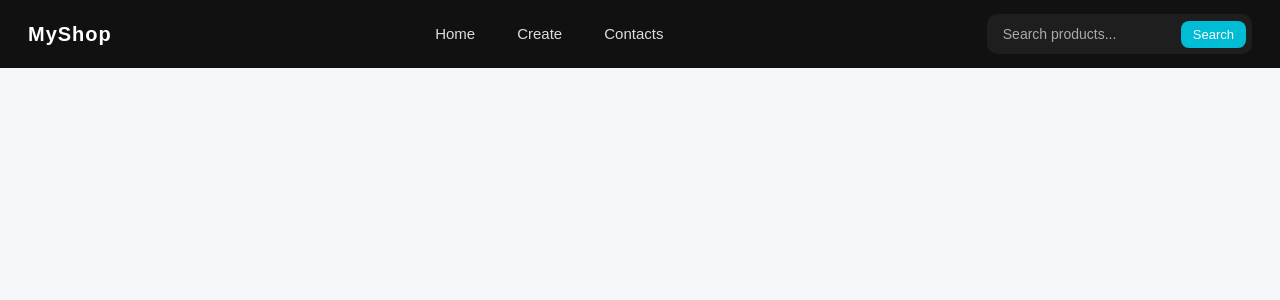
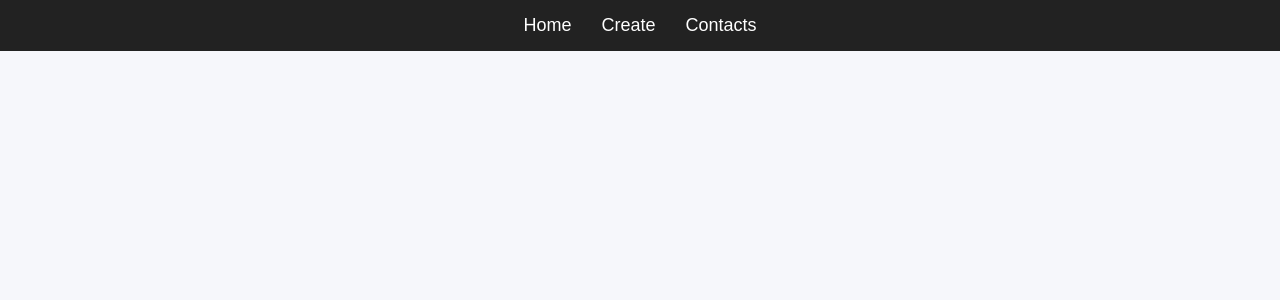
Before and after one commit to abotirbek/E-product, a Django app: page / in a window 1280 px wide. Shown: the top 300 px of the page. Run offline with Django 5.2, Linux system fonts and the light colour scheme; data that the repository does not hold is empty.

Commit message:
Update: search function is removed

```diff
--- a/product/urls.py
+++ b/product/urls.py
@@ -1,5 +1,5 @@
 from django.urls import path
-from .views import get_product, create_product, read_product, update_product, delete_product, search_product
+from .views import get_product, create_product, read_product, update_product, delete_product
 
 urlpatterns = [
     path('',get_product, name = 'get-product'),
@@ -7,5 +7,4 @@ urlpatterns = [
     path('read/<int:pk>/', read_product, name='read'),
     path('update/<int:pk>/', update_product, name='update'),
     path('delete/<int:pk>/', delete_product, name='delete'),
-    path('read/<str:title>/', search_product, name='search'),
 ]
--- a/product/views.py
+++ b/product/views.py
@@ -52,7 +52,3 @@ def delete_product(request, pk):
         return redirect('get-product')
     else:
         return render(request,'product/delete.html',{'pro':pro})
-
-def search_product(request, title=None):
-    pro = Product.objects.get(title = title)
-    return render(request,'product/read.html',{'pro':pro})
--- a/templates/base.html
+++ b/templates/base.html
@@ -13,141 +13,38 @@
       font-family: Arial, sans-serif;
     }
 
-    body {
-      background: #f6f7fb;
+    nav {
+      background-color: #222;
+      padding: 15px 30px;
     }
 
-    /* NAVBAR */
-    nav {
-      background: #111;
-      padding: 14px 28px;
-      display: flex;
-      align-items: center;
-      justify-content: space-between;
-      gap: 20px;
-      position: sticky;
-      top: 0;
-      z-index: 1000;
-    }
-
-    /* BRAND */
-    .brand {
-      color: #fff;
-      font-size: 20px;
-      font-weight: 700;
-      letter-spacing: 1px;
-      text-decoration: none;
-    }
-
-    /* LINKS */
     .navbar {
       list-style: none;
       display: flex;
-      gap: 22px;
-      align-items: center;
+      justify-content: center; /* Centers navbar items */
+      gap: 30px;
     }
 
     .navbar li a {
       text-decoration: none;
-      color: #ddd;
-      font-size: 15px;
-      transition: 0.2s;
-      padding: 6px 10px;
-      border-radius: 6px;
+      color: white;
+      font-size: 18px;
+      transition: color 0.3s ease;
     }
 
     .navbar li a:hover {
-      background: #222;
-      color: #fff;
-    }
-
-    /* SEARCH */
-    .search-form {
-      display: flex;
-      align-items: center;
-      gap: 8px;
-      background: #1e1e1e;
-      padding: 6px;
-      border-radius: 10px;
-    }
-
-    .search-input {
-      border: none;
-      outline: none;
-      background: transparent;
-      color: #fff;
-      padding: 6px 10px;
-      width: 180px;
-      font-size: 14px;
-    }
-
-    .search-input::placeholder {
-      color: #aaa;
-    }
-
-    .search-btn {
-      border: none;
-      background: #00bcd4;
-      color: #fff;
-      padding: 6px 12px;
-      border-radius: 8px;
-      cursor: pointer;
-      font-size: 13px;
-      transition: 0.2s;
-    }
-
-    .search-btn:hover {
-      background: #00a2b8;
-    }
-
-    /* RESPONSIVE */
-    @media (max-width: 768px) {
-      nav {
-        flex-direction: column;
-        align-items: stretch;
-      }
-
-      .navbar {
-        justify-content: center;
-        flex-wrap: wrap;
-      }
-
-      .search-form {
-        justify-content: center;
-      }
-
-      .search-input {
-        width: 100%;
-      }
+      color: #00bcd4;
     }
   </style>
 </head>
-
 <body>
 
   <nav>
-
-  <!-- BRAND -->
-  <a href="/" class="brand">MyShop</a>
-
-  <!-- LINKS -->
     <ul class="navbar">
       <li><a href="/">Home</a></li>
-    <li><a href="/create/">Create</a></li>
-    <li><a href="/contacts/">Contacts</a></li>
+      <li><a href="create">Create</a></li>
+      <li><a href="#">Contacts</a></li>
     </ul>
-
-  <!-- SEARCH -->
-  <form class="search-form" method="GET" action="{% url 'search' %}">
-    <input
-      type="text"
-      name="q"
-      class="search-input"
-      placeholder="Search products..."
-    >
-    <button type="submit" class="search-btn">Search</button>
-  </form>
-
   </nav>
 
   {% block content %}
```
Lines whose indentation alone changed are shown as unchanged.
